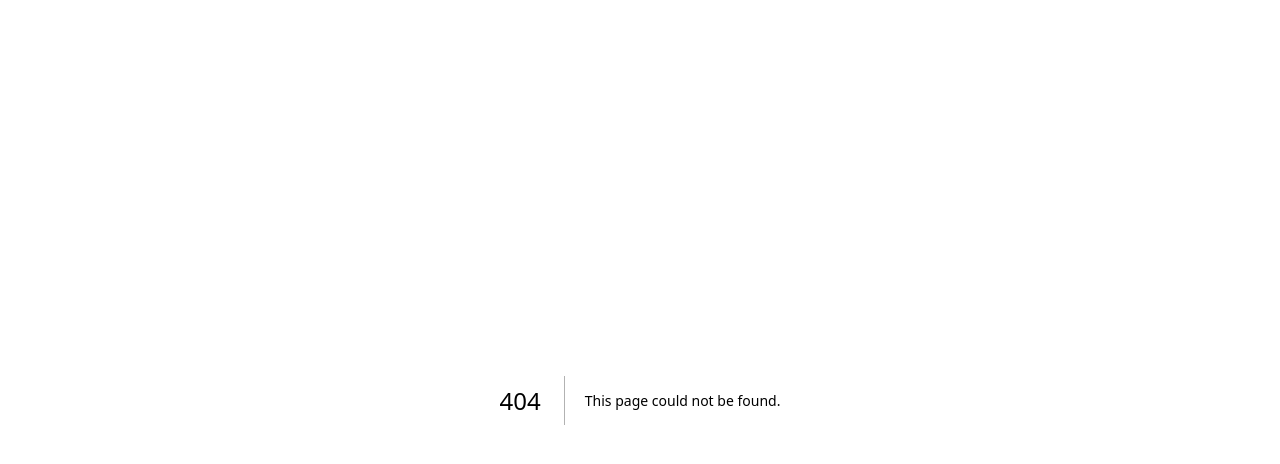
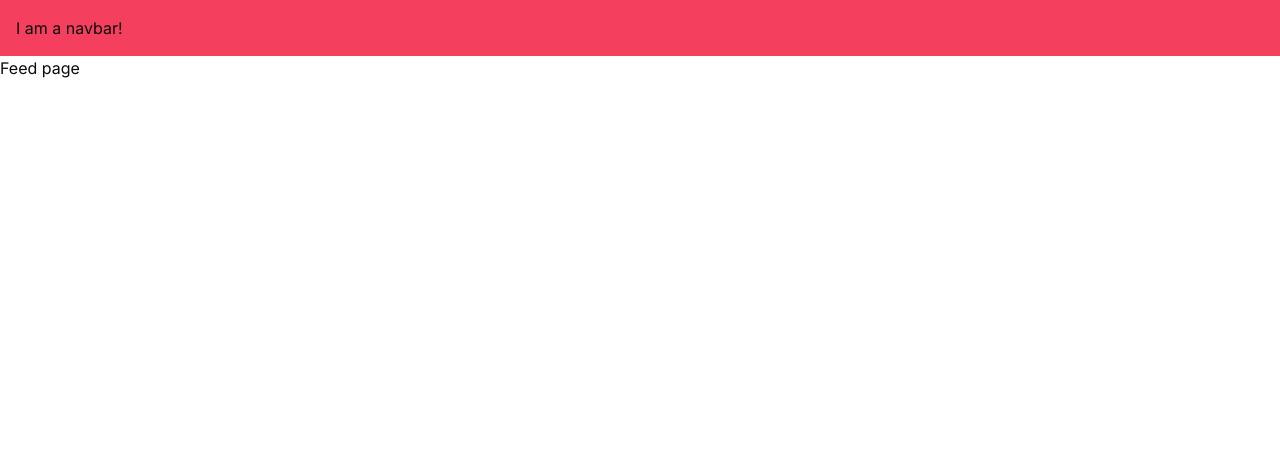
Before and after one commit to Xarasho/Xarashow, a Next.js app: page /feed in a window 1280 px wide. Before the commit this address had no page. Shown: the top 464 px of the page. Built offline with nearby package versions, Linux system fonts and the light colour scheme.

Commit message:
Added basic routes inside the app folder

```diff
--- /dev/null
+++ b/src/app/feed/[videoId]/page.tsx
@@ -0,0 +1,18 @@
+
+interface PageProps {
+  params: Promise<{ videoId: string }>;
+}
+
+const Page = async ({ params }: PageProps) => {
+  console.log("server component")
+
+  const { videoId } = await params;
+
+  return (
+    <div>
+      Video Id: {videoId}
+    </div>
+  )
+}
+
+export default Page
--- /dev/null
+++ b/src/app/feed/layout.tsx
@@ -0,0 +1,17 @@
+interface LayoutProps {
+  children: React.ReactNode;
+}
+
+
+const Layout = ({ children }: LayoutProps) => {
+  return (
+    <div>
+      <div className="p-4 bg-rose-500 w-full">
+        I am a navbar!
+      </div>
+      {children}
+    </div>
+  )
+}
+
+export default Layout
--- /dev/null
+++ b/src/app/feed/page.tsx
@@ -0,0 +1,15 @@
+'use client'
+
+import { useEffect } from "react"
+
+const Page = () => {
+  useEffect(() => {
+    console.log("Where am I rendered?")
+  }, [])
+
+  return (
+    <div>Feed page</div>
+  )
+}
+
+export default Page
```
